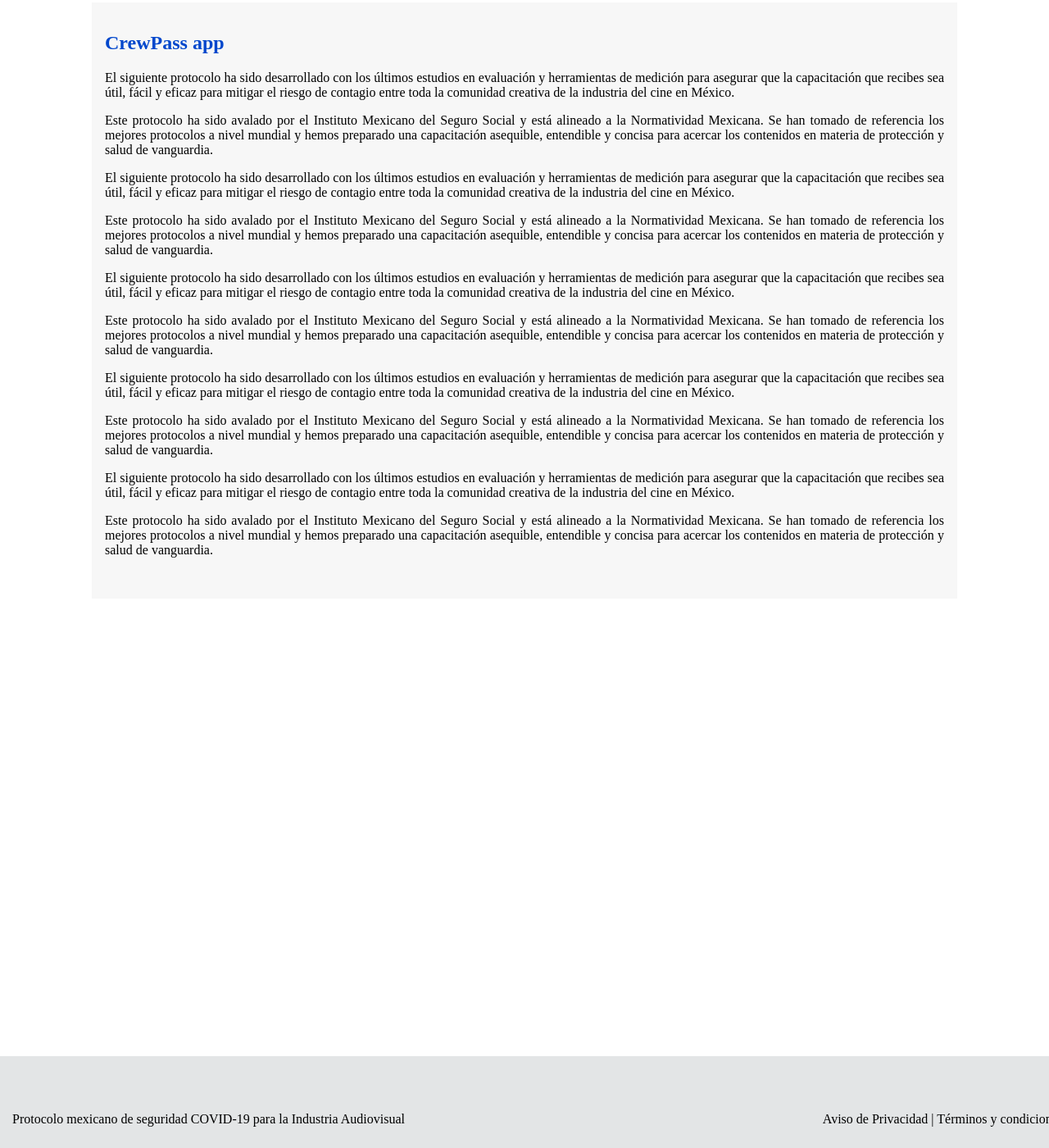
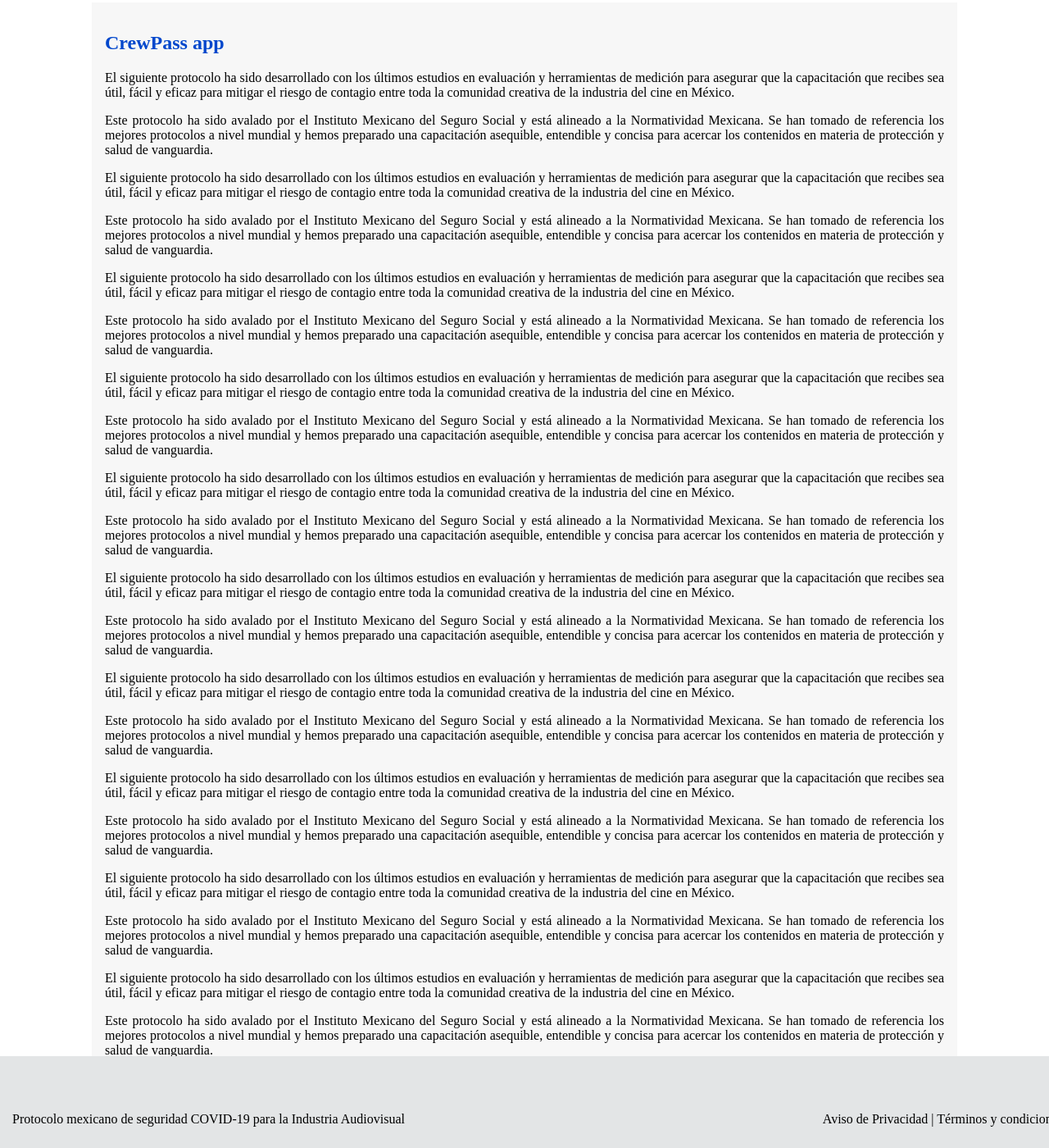
Before and after one commit to CrewPass/crewpass.github.io, a Jekyll site: the page built from CP-app.html, in a window 1280 px wide and 1400 px high, scrolled down 177 px. Shown: the whole window at 82% size. Built offline with Jekyll 4.4.1, drawn with Linux system fonts in a browser that asks for light colours.

Commit message:
Update CP-app.html

```diff
--- a/CP-app.html
+++ b/CP-app.html
@@ -25,4 +25,24 @@ title: CrewPass app
 
 <p align="justify">Este protocolo ha sido avalado por el Instituto Mexicano del Seguro Social y está alineado a la Normatividad Mexicana. Se han tomado de referencia los mejores protocolos a nivel mundial y hemos preparado una capacitación asequible, entendible y concisa para acercar los contenidos en materia de protección y salud de vanguardia.</p>
 
+<p align="justify">El siguiente protocolo ha sido desarrollado con los últimos estudios en evaluación y herramientas de medición para asegurar que la capacitación que recibes sea útil, fácil y eficaz para mitigar el riesgo de contagio entre toda la comunidad creativa de la industria del cine en México.</p>
+
+<p align="justify">Este protocolo ha sido avalado por el Instituto Mexicano del Seguro Social y está alineado a la Normatividad Mexicana. Se han tomado de referencia los mejores protocolos a nivel mundial y hemos preparado una capacitación asequible, entendible y concisa para acercar los contenidos en materia de protección y salud de vanguardia.</p>
+
+<p align="justify">El siguiente protocolo ha sido desarrollado con los últimos estudios en evaluación y herramientas de medición para asegurar que la capacitación que recibes sea útil, fácil y eficaz para mitigar el riesgo de contagio entre toda la comunidad creativa de la industria del cine en México.</p>
+
+<p align="justify">Este protocolo ha sido avalado por el Instituto Mexicano del Seguro Social y está alineado a la Normatividad Mexicana. Se han tomado de referencia los mejores protocolos a nivel mundial y hemos preparado una capacitación asequible, entendible y concisa para acercar los contenidos en materia de protección y salud de vanguardia.</p>
+
+<p align="justify">El siguiente protocolo ha sido desarrollado con los últimos estudios en evaluación y herramientas de medición para asegurar que la capacitación que recibes sea útil, fácil y eficaz para mitigar el riesgo de contagio entre toda la comunidad creativa de la industria del cine en México.</p>
+
+<p align="justify">Este protocolo ha sido avalado por el Instituto Mexicano del Seguro Social y está alineado a la Normatividad Mexicana. Se han tomado de referencia los mejores protocolos a nivel mundial y hemos preparado una capacitación asequible, entendible y concisa para acercar los contenidos en materia de protección y salud de vanguardia.</p>
+
+<p align="justify">El siguiente protocolo ha sido desarrollado con los últimos estudios en evaluación y herramientas de medición para asegurar que la capacitación que recibes sea útil, fácil y eficaz para mitigar el riesgo de contagio entre toda la comunidad creativa de la industria del cine en México.</p>
+
+<p align="justify">Este protocolo ha sido avalado por el Instituto Mexicano del Seguro Social y está alineado a la Normatividad Mexicana. Se han tomado de referencia los mejores protocolos a nivel mundial y hemos preparado una capacitación asequible, entendible y concisa para acercar los contenidos en materia de protección y salud de vanguardia.</p>
+
+<p align="justify">El siguiente protocolo ha sido desarrollado con los últimos estudios en evaluación y herramientas de medición para asegurar que la capacitación que recibes sea útil, fácil y eficaz para mitigar el riesgo de contagio entre toda la comunidad creativa de la industria del cine en México.</p>
+
+<p align="justify">Este protocolo ha sido avalado por el Instituto Mexicano del Seguro Social y está alineado a la Normatividad Mexicana. Se han tomado de referencia los mejores protocolos a nivel mundial y hemos preparado una capacitación asequible, entendible y concisa para acercar los contenidos en materia de protección y salud de vanguardia.</p>
+
 <br>
```
